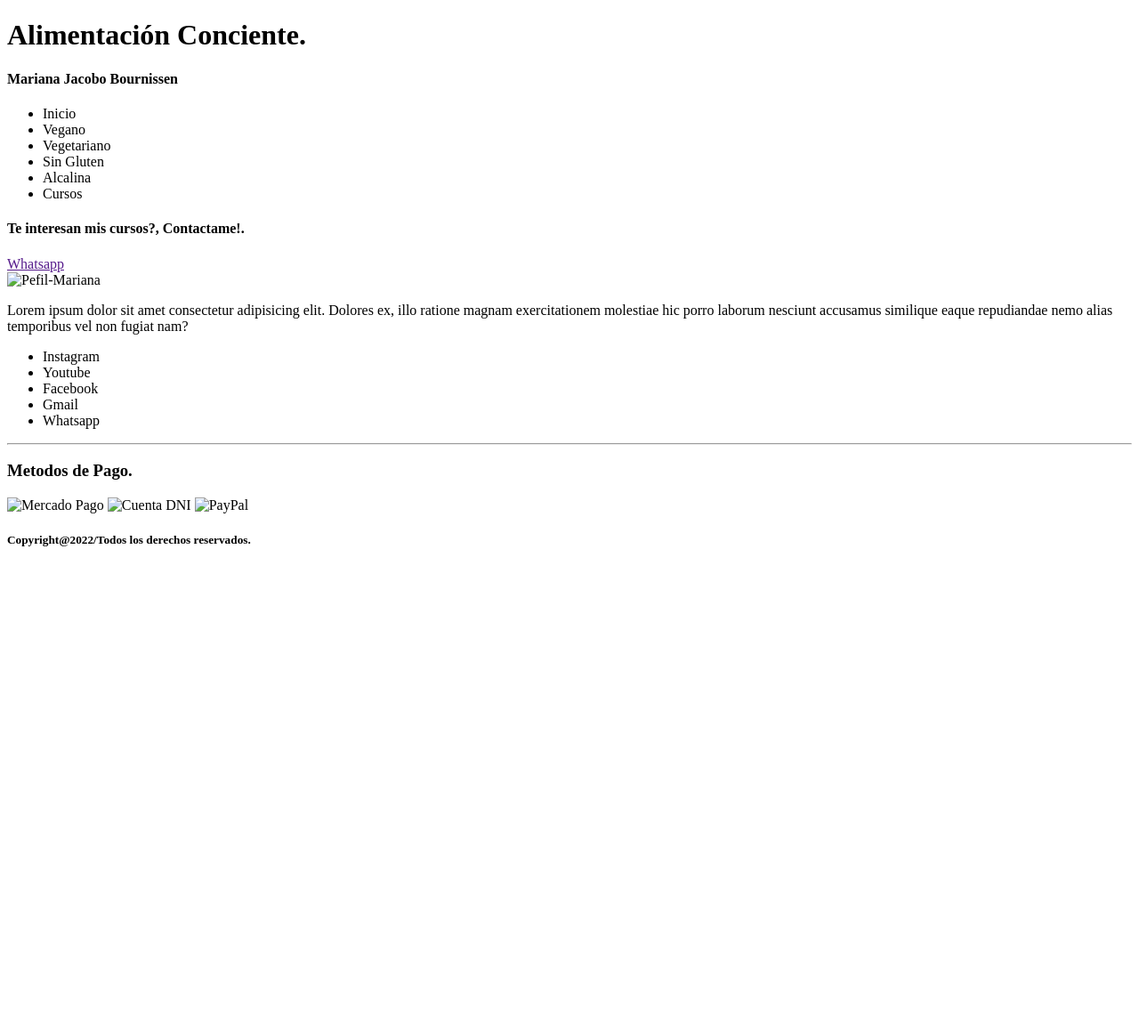
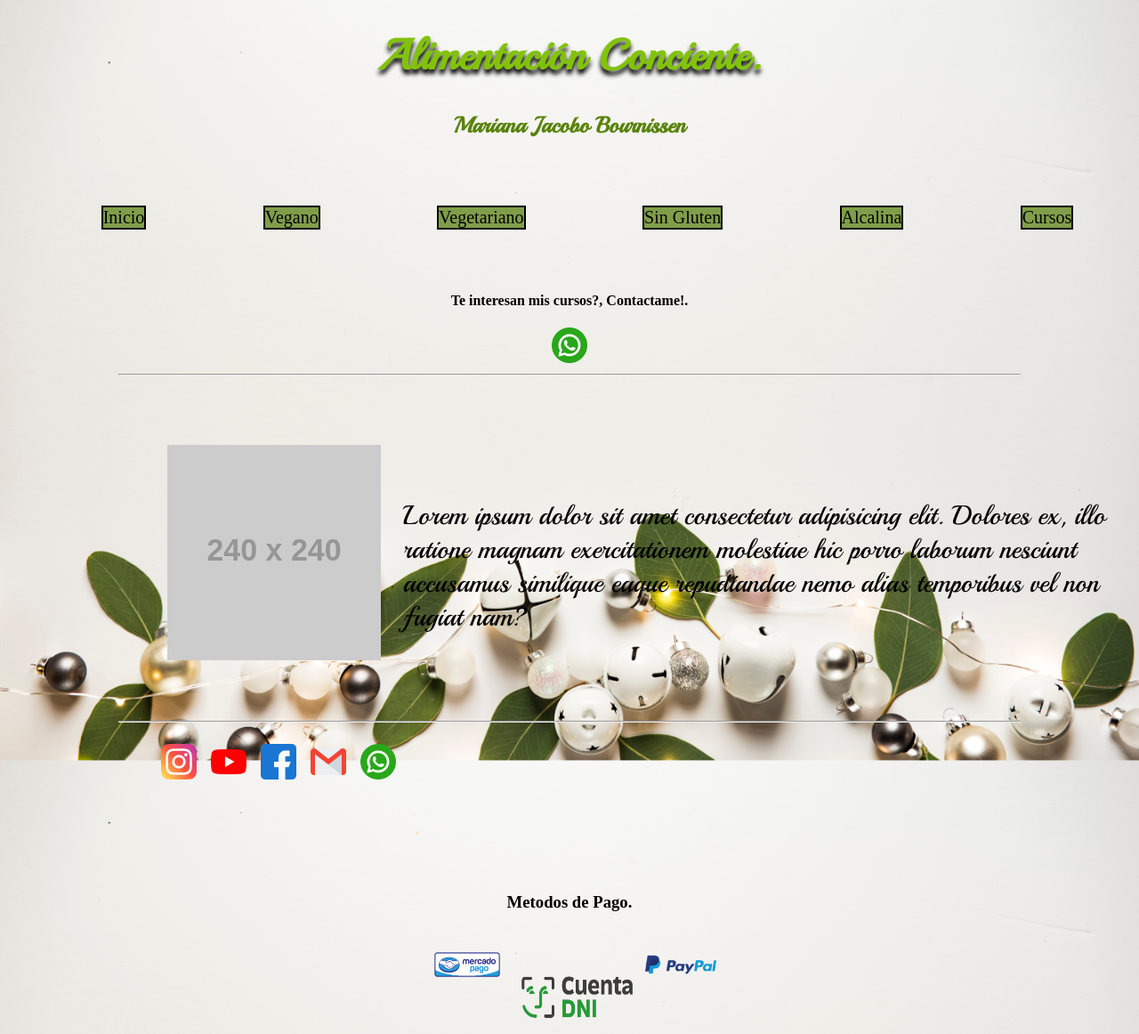
Before and after one commit to Axux124/Proyecto-Mariana, a website: page index.html in a window 1280 px wide. Shown: the top 1162 px of the page at 89% size. Before the commit the page ends 800 px from the top, so only its background shows below. Drawn offline with Linux system fonts and the light colour scheme; placeholder pictures from the web are drawn by us.

Commit message:
Backdround,Fonts-Index

```diff
--- a/index.html
+++ b/index.html
@@ -4,53 +4,88 @@
     <meta charset="UTF-8">
     <meta http-equiv="X-UA-Compatible" content="IE=edge">
     <meta name="viewport" content="width=device-width, initial-scale=1.0">
+    <link rel="stylesheet" href="./css/maincss.css">
     <title>Alimentación Conciente-Home</title>
 </head>
-<body>
+<body class="body-index">
     <header>
         <h1 class="titulo">Alimentación Conciente.</h1>
-        <h4 class="subtitulo">Mariana Jacobo Bournissen</h4>
+        <h4 class="nombre">Mariana Jacobo Bournissen</h4>
     </header>
 
-    <nav class="navegacion">
-        <ul>
-            <li>Inicio</li>
-            <li>Vegano</li>
-            <li>Vegetariano</li>
-            <li>Sin Gluten</li>
-            <li>Alcalina</li>
-            <li>Cursos</li>
+    <nav>
+        <ul class="categorias">
+            <li class="border">Inicio</li>
+            <li class="border">Vegano</li>
+            <li class="border">Vegetariano</li>
+            <li class="border">Sin Gluten</li>
+            <li class="border">Alcalina</li>
+            <li class="border">Cursos</li>
         </ul>
     </nav>
 
     <main>
-        <section class="sticky">
+        <section class="contactame">
             <h4>Te interesan mis cursos?, Contactame!.</h4>
-            <a href="">Whatsapp</a>
+            <a href="https://wa.me/5492213146489">
+                <img src="./img/Redes Sociales/whatsapp.png" style="width:40px; height:40px;">
+            </a>
         </section>
 
-        <div>
-            <img src="" alt="Pefil-Mariana">
-            <p class="biografia">Lorem ipsum dolor sit amet consectetur adipisicing elit. Dolores ex, illo ratione magnam exercitationem molestiae hic porro laborum nesciunt accusamus similique eaque repudiandae nemo alias temporibus vel non fugiat nam?</p>
-        </div>
+        <hr>
 
-        <div class="redes sociales">
-            <ul>
-                <li>Instagram <a href=""></a></li>
-                <li>Youtube <a href=""></a></li>
-                <li>Facebook <a href=""></a></li>
-                <li>Gmail <a href=""></a></li>
-                <li>Whatsapp <a href=""></a></li>
-            </ul>
+        <div class="biografia">
+            <img src="https://dummyimage.com/240x240/000/fff" alt="Pefil-Mariana">
+            <p>Lorem ipsum dolor sit amet consectetur adipisicing elit.
+               Dolores ex, illo ratione magnam exercitationem molestiae hic porro laborum nesciunt accusamus similique eaque repudiandae nemo alias temporibus vel non fugiat nam?</p>
         </div>
 
         <hr>
 
+        <div class="separacion"></div>
+
+        <div>
+            <ul class="contacto">
+
+                <li class="red">
+                    <a href="https://www.instagram.com/____m_a_r_i_a_n_a___/">
+                        <img src="./img/Redes Sociales/Instagram.png" style="width:40px; height:40px;">
+                    </a>
+                </li>
+
+                <li class="red">
+                    <a href="">
+                        <img src="./img/Redes Sociales/youtube.png" style="width:40px; height:40px;">
+                    </a>
+                </li>
+
+                <li class="red">
+                    <a href="https://www.facebook.com/mariana.jacobo.bournissen">
+                        <img src="./img/Redes Sociales/facebook.png" style="width:40px; height:40px;">
+                    </a>
+                </li>
+
+                <li class="red">
+                    <a href="mailto:alimentacionconciente.mj@gmail.com">
+                        <img src="./img/Redes Sociales/gmail.png" style="width:40px; height:40px;">
+                    </a>
+                </li>
+
+                <li class="red">
+                    <a href="https://wa.me/5492213146489">
+                        <img src="./img/Redes Sociales/whatsapp.png" style="width:40px; height:40px;">
+                    </a>
+                </li>
+            </ul>
+        </div>
+
         <footer>
             <h3>Metodos de Pago.</h3>
-            <img src="" alt="Mercado Pago">
-            <img src="" alt="Cuenta DNI">
-            <img src="" alt="PayPal">
+            <div class="metodosdepago">
+                <img src="./img/Metodos de pago/mercado pago.png" style="width:100px; height:80px;">
+                <img src="./img/Metodos de pago/cuenta dni.png"style="width:150px; height:80px;"  class="cuentadni">
+                <img src="./img/Metodos de pago/paypal.png"style="width:80px; height:80px;">
+            </div>
         </footer>
 
         <h5>Copyright@2022/Todos los derechos reservados.</h5>
--- /dev/null
+++ b/scss/main.scss
@@ -0,0 +1,99 @@
+@import url('https://fonts.googleapis.com/css2?family=Playball&display=swap');
+@import url('https://fonts.googleapis.com/css2?family=Playball&display=swap');
+
+hr{
+    width: 80%;
+    color: black;
+}
+
+footer{
+    padding-top: 80px;
+}
+
+.body-index{
+    background-image: url("../img/Backround-Index.jpg");
+    background-size: cover;
+    background-position: center;
+    background-position-y: bottom;
+    background-repeat: no-repeat;
+    background-attachment: fixed;
+
+}
+.titulo{
+    text-align: center;
+    font-family: 'Playball', cursive;
+    font-size: 48px;
+    color: rgb(130, 194, 11);
+    text-shadow: 0.0em 0.1em 0.1em black;
+}
+
+.nombre{
+    text-align: center;
+    color: rgb(88, 131, 8);
+    font-family: 'Playball', cursive;
+    font-size: 25px;
+    padding-bottom: 40px;
+}
+
+
+.categorias{
+    display: flex;
+    justify-content: center;
+    justify-content: space-around;
+    flex-direction: row;
+    list-style: none;
+    font-size: 20px;
+    .border{
+        background-color: rgb(128, 158, 73);
+        color: black;
+        border: 2px solid;
+    }
+}
+
+.contactame{
+    text-align: center;
+    padding-top: 30px;
+}
+
+.biografia{
+    display: flex;
+    justify-content: center;
+    justify-content: space-around;
+    flex-direction: row;
+    padding-left: 180px;
+    padding-top: 70px;
+    padding-bottom: 60px;
+    font-size: 30px;
+    font-family: 'Playball', cursive;
+}
+
+.biografia p {
+    margin-left: 25px;
+    margin-top: 60px;
+}
+
+.contacto{
+    display: flex;
+    padding-left: 165px;
+    flex-direction: row;
+    list-style: none;
+    .red{
+        padding: 8px;
+    }
+}
+
+.separacion{
+    clear: both;
+}
+
+h3{
+    text-align: center;
+}
+.metodosdepago{
+    display: flex;
+    justify-content: center;
+    .cuentadni{
+        padding-top: 35px;
+    }
+
+}
```
Also changed, not shown: package.json (added, +16 -0 lines), css/maincss.css (added), img/Backround-Index.jpg (added), img/Metodos de pago/cuenta dni.png (added), img/Metodos de pago/mercado pago.png (added), img/Metodos de pago/paypal.png (added), img/Redes Sociales/Instagram.png (added), img/Redes Sociales/facebook.png (added), img/Redes Sociales/gmail.png (added), img/Redes Sociales/whatsapp.png (added), img/Redes Sociales/youtube.png (added), 2 other files.
